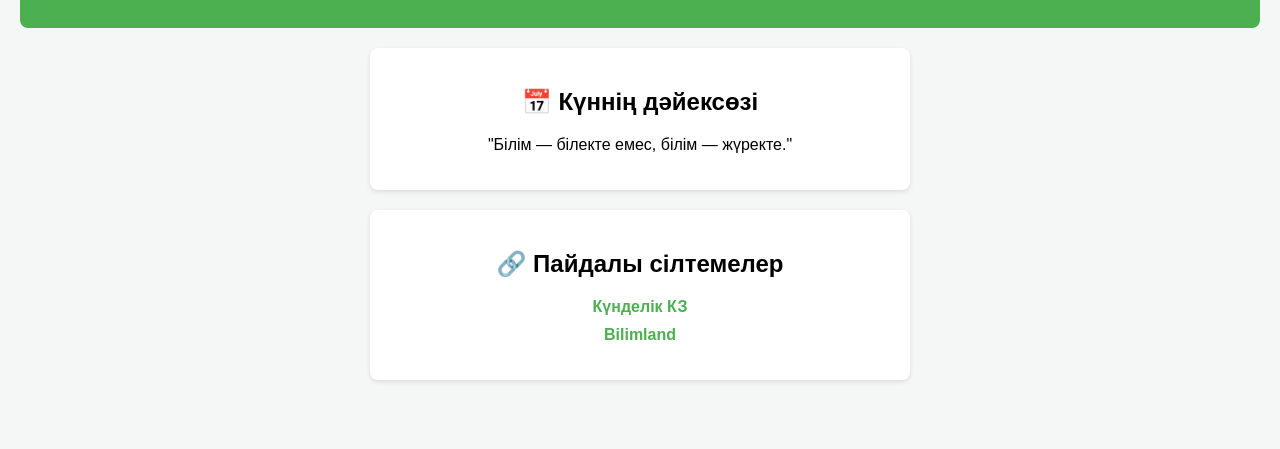
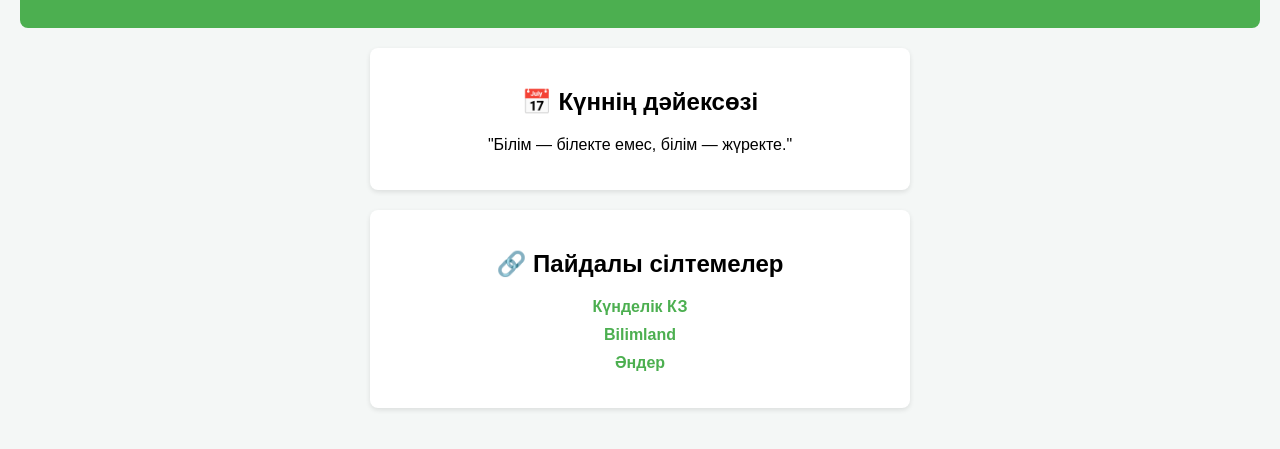
Before and after one commit to laila-95/school-life-hub, a plain HTML site: page index.html in a window 1280 px wide. Shown: the part 137-586 px from the top of the page. Drawn offline with Linux system fonts and the light colour scheme; a script that the page names is missing.

Commit message:
Add files via upload

```diff
--- a/index.html
+++ b/index.html
@@ -23,6 +23,7 @@
             <ul>
                 <li><a href="https://kundelik.kz" target="_blank">Күнделік КЗ</a></li>
                 <li><a href="https://bilimland.kz" target="_blank">Bilimland</a></li>
+                <li><a href="https://www.youtube.com/watch?v=n_yHxR9iVCk&list=RDMMn_yHxR9iVCk&start_radio=1" target="_blank">Әндер</a></li>
             </ul>
         </section>
     </main>
```
